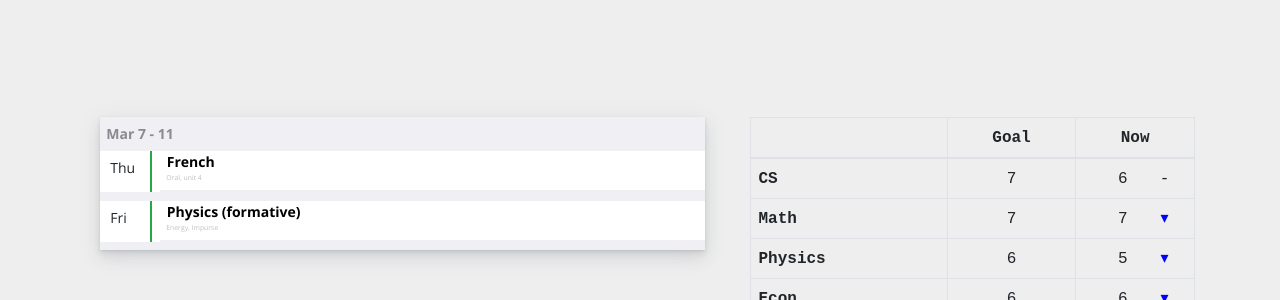
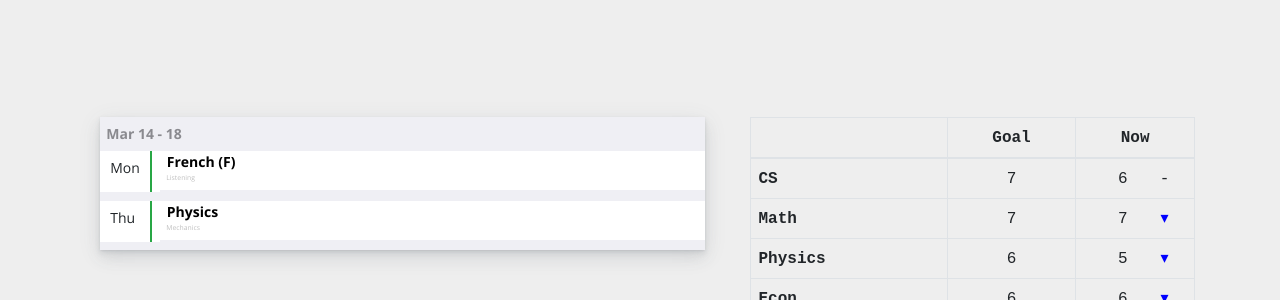
Before and after one commit to JaeWonS0465/JS-index, a plain HTML site: page index.htm in a window 1280 px wide. Shown: the part 844-1144 px from the top of the page. Drawn offline with nearby package versions, Linux system fonts and the light colour scheme; a script that the page names is missing.

Commit message:
Update index.htm

```diff
--- a/index.htm
+++ b/index.htm
@@ -141,30 +141,30 @@
         <div class="col">
             <div class="widget widget-reminder">
             <!-- date -->
-            <div class="widget-reminder-header"> Mar 7 - 11 </div>
+            <div class="widget-reminder-header"> Mar 14 - 18 </div>
 
             <!-- oneday -->
+            <div class="widget-reminder-container">
+                <div class="widget-reminder-time">Mon</div>
+                <div class="widget-reminder-divider bg-success"></div>
+
+                <!-- contents -->
+                <div class="widget-reminder-content">
+                    <h4 class="widget-title">French (F)</h4>
+                    <div class="widget-desc"> Listening </div>
+                </div>
+            </div>
+
+
+            <!-- another day -->
             <div class="widget-reminder-container">
                 <div class="widget-reminder-time">Thu</div>
                 <div class="widget-reminder-divider bg-success"></div>
 
                 <!-- contents -->
                 <div class="widget-reminder-content">
-                    <h4 class="widget-title">French</h4>
-                    <div class="widget-desc"> Oral, unit 4 </div>
-                </div>
-            </div>
-
-
-            <!-- another day -->
-            <div class="widget-reminder-container">
-                <div class="widget-reminder-time">Fri</div>
-                <div class="widget-reminder-divider bg-success"></div>
-
-                <!-- contents -->
-                <div class="widget-reminder-content">
-                    <h4 class="widget-title">Physics (formative) </h4>
-                    <div class="widget-desc">Energy, Impurse</div>
+                    <h4 class="widget-title">Physics</h4>
+                    <div class="widget-desc"> Mechanics </div>
                 </div>
             </div>
 
```
